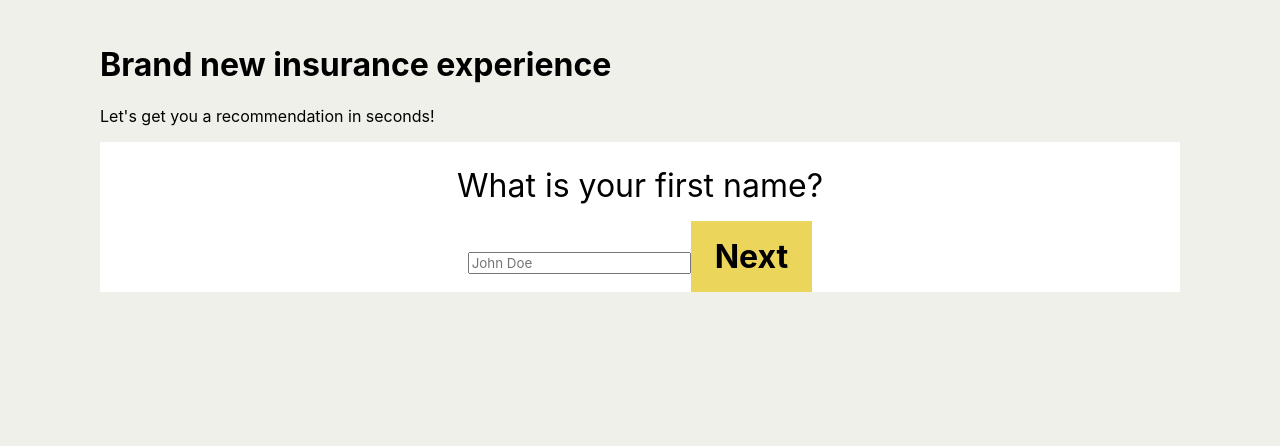
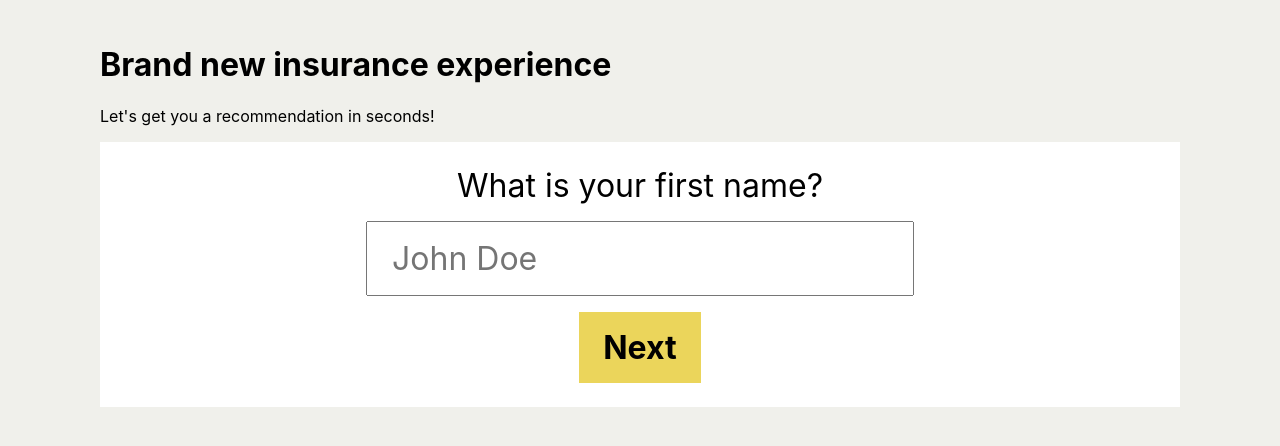
Before and after one commit to keremciu/insurance, a React (Create React App) app: page /wizard/firstName in a window 1280 px wide. Shown: the top 446 px of the page. Built offline with nearby package versions, Linux system fonts and the light colour scheme.

Commit message:
add last step functionality

```diff
--- a/src/app/Wizard.js
+++ b/src/app/Wizard.js
@@ -16,6 +16,15 @@ const stepsData = {
   "numberOfChildren": {
     initialValue: 0,
     label: 'How many children you have?'
+  },
+  "occupation": {
+    initialValue: "",
+    label: 'What is your occupation?'
+  },
+  "email": {
+    initialValue: "",
+    placeholder: 'johndoe@gmail.com',
+    label: 'What is your email address?'
   }
 }
 const stepsInOrder = ["firstName", "address", "numberOfChildren", "occupation", "email"]
@@ -24,6 +33,8 @@ function Wizard() {
   const { step } = useParams();
   const navigate = useNavigate()
   const stepData = stepsData[step]
+  const stepIndex = stepsInOrder.findIndex(s => s === step)
+  const isLastStep = stepIndex === stepsInOrder.length - 1
 
   useEffect(() => {
     if (stepData === undefined) {
@@ -38,18 +49,21 @@ function Wizard() {
   }
 
   function handleSubmit(values) {
-    const nextStepIndex = stepsInOrder.findIndex(s => s === step) + 1
-    navigate(`/wizard/${stepsInOrder[nextStepIndex]}`)
+    if (!isLastStep) {
+      const nextStepIndex = stepIndex + 1
+      navigate(`/wizard/${stepsInOrder[nextStepIndex]}`)
+    }
+    // send request here
   }
 
   return (
     <Formik initialValues={{ [step]: stepData.initialValue }} onSubmit={handleSubmit}>
       <Form>
         <div>
-          <label>{stepData.label}</label>
-          <Field type="text" name={step} placeholder={stepData.placeholder} />
-          <button type="submit">Next</button>
+          <label htmlFor={step}>{stepData.label}</label>
+          <Field type="text" id={step} name={step} placeholder={stepData.placeholder} />
         </div>
+        <button type="submit">{isLastStep ? 'Submit' : 'Next'}</button>
       </Form>
     </Formik>
   )
--- a/src/index.css
+++ b/src/index.css
@@ -1,10 +1,18 @@
 html {
-  --layoutWidth: 1080px;
   --paddingNormal: 16px;
   --paddingLarge: 24px;
+  --layoutWidth: calc(100vw - var(--paddingNormal)*2);
+  --layoutWidthMax: 1080px;
   --bgColor:  #f0f0eb;
   --accentColor: #ebd55b;
 }
+
+@media (min-width: 1112px) {
+  html {
+    --layoutWidth: var(--layoutWidthMax);
+  }
+}
+
 
 body, input, button {
   font-family: -apple-system, BlinkMacSystemFont, 'Roboto', 'Oxygen',
@@ -30,13 +38,20 @@ header {
 
 form {
   background: white;
-  padding-top: var(--paddingLarge);
+  padding: var(--paddingLarge);
   text-align: center;
 }
 
 label {
   font-size: 2rem;
   display: block;
+}
+
+input {
+  max-width: var(--layoutWidth);
+  font-size: 2rem;
+  margin-top: var(--paddingNormal);
+  padding: var(--paddingNormal) var(--paddingLarge);
 }
 
 button {
```
Also changed, not shown: 2 other files (tests, documents, lock files or other folders).
